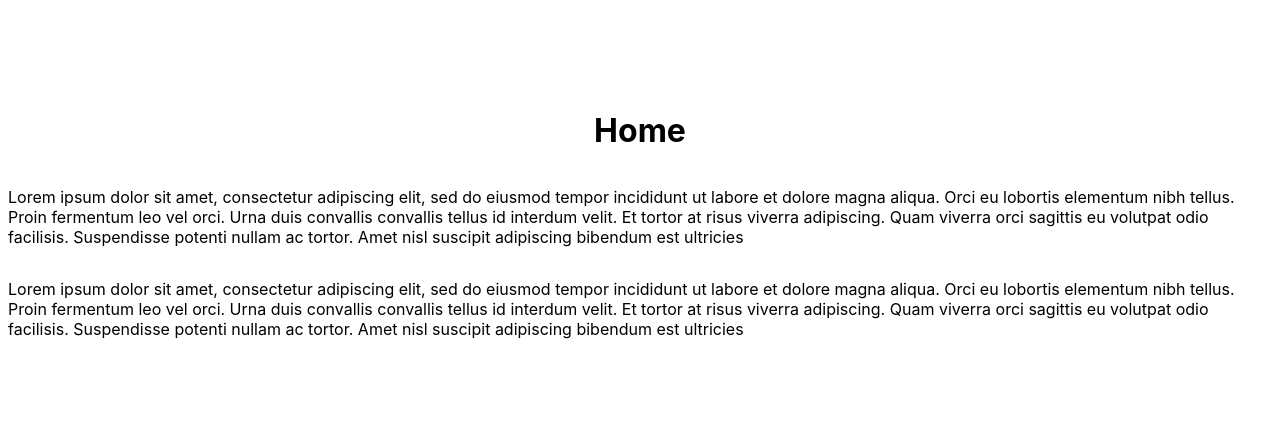
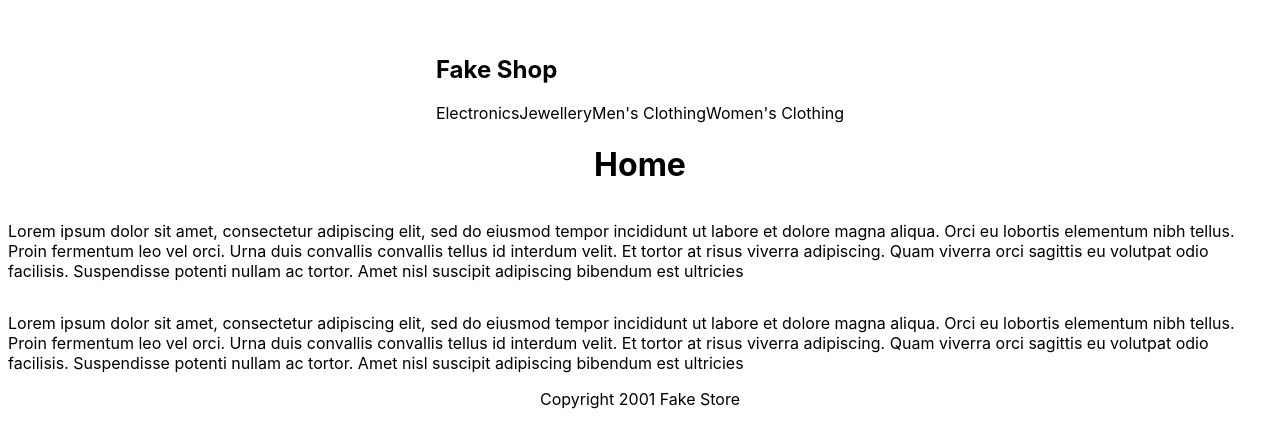
Before and after one commit to alex-coupe/next, a Next.js app: page / in a window 1280 px wide. Shown: the part 178-626 px from the top of the page. Built offline with nearby package versions, Linux system fonts and the light colour scheme.

Commit message:
Adding reusable components

```diff
--- /dev/null
+++ b/components/Footer.js
@@ -0,0 +1,11 @@
+import React from 'react';
+
+function Footer(props) {
+    return (
+        <div>
+            Copyright 2001 Fake Store
+        </div>
+    );
+}
+
+export default Footer;
--- /dev/null
+++ b/components/NavBar.js
@@ -0,0 +1,17 @@
+import React from 'react';
+
+function NavBar(props) {
+    return (
+        <nav>
+            <div className="logo">
+                <h1>Fake Shop</h1>
+            </div>
+            <a>Electronics</a>
+            <a>Jewellery</a>
+            <a>Men's Clothing</a>
+            <a>Women's Clothing</a>
+        </nav>
+    );
+}
+
+export default NavBar;
--- a/pages/index.js
+++ b/pages/index.js
@@ -1,12 +1,16 @@
 import Head from 'next/head'
+import Footer from '../components/Footer'
+import NavBar from '../components/NavBar'
 import styles from '../styles/Home.module.css'
 
 export default function Home() {
   return (
     <div className={styles.container}>
-     <h1>Home</h1>
-     <p>Lorem ipsum dolor sit amet, consectetur adipiscing elit, sed do eiusmod tempor incididunt ut labore et dolore magna aliqua. Orci eu lobortis elementum nibh tellus. Proin fermentum leo vel orci. Urna duis convallis convallis tellus id interdum velit. Et tortor at risus viverra adipiscing. Quam viverra orci sagittis eu volutpat odio facilisis. Suspendisse potenti nullam ac tortor. Amet nisl suscipit adipiscing bibendum est ultricies</p>
-     <p>Lorem ipsum dolor sit amet, consectetur adipiscing elit, sed do eiusmod tempor incididunt ut labore et dolore magna aliqua. Orci eu lobortis elementum nibh tellus. Proin fermentum leo vel orci. Urna duis convallis convallis tellus id interdum velit. Et tortor at risus viverra adipiscing. Quam viverra orci sagittis eu volutpat odio facilisis. Suspendisse potenti nullam ac tortor. Amet nisl suscipit adipiscing bibendum est ultricies</p>
+    <NavBar/>
+    <h1>Home</h1>
+    <p>Lorem ipsum dolor sit amet, consectetur adipiscing elit, sed do eiusmod tempor incididunt ut labore et dolore magna aliqua. Orci eu lobortis elementum nibh tellus. Proin fermentum leo vel orci. Urna duis convallis convallis tellus id interdum velit. Et tortor at risus viverra adipiscing. Quam viverra orci sagittis eu volutpat odio facilisis. Suspendisse potenti nullam ac tortor. Amet nisl suscipit adipiscing bibendum est ultricies</p>
+    <p>Lorem ipsum dolor sit amet, consectetur adipiscing elit, sed do eiusmod tempor incididunt ut labore et dolore magna aliqua. Orci eu lobortis elementum nibh tellus. Proin fermentum leo vel orci. Urna duis convallis convallis tellus id interdum velit. Et tortor at risus viverra adipiscing. Quam viverra orci sagittis eu volutpat odio facilisis. Suspendisse potenti nullam ac tortor. Amet nisl suscipit adipiscing bibendum est ultricies</p>
+    <Footer/>
     </div>
   )
 }
```
